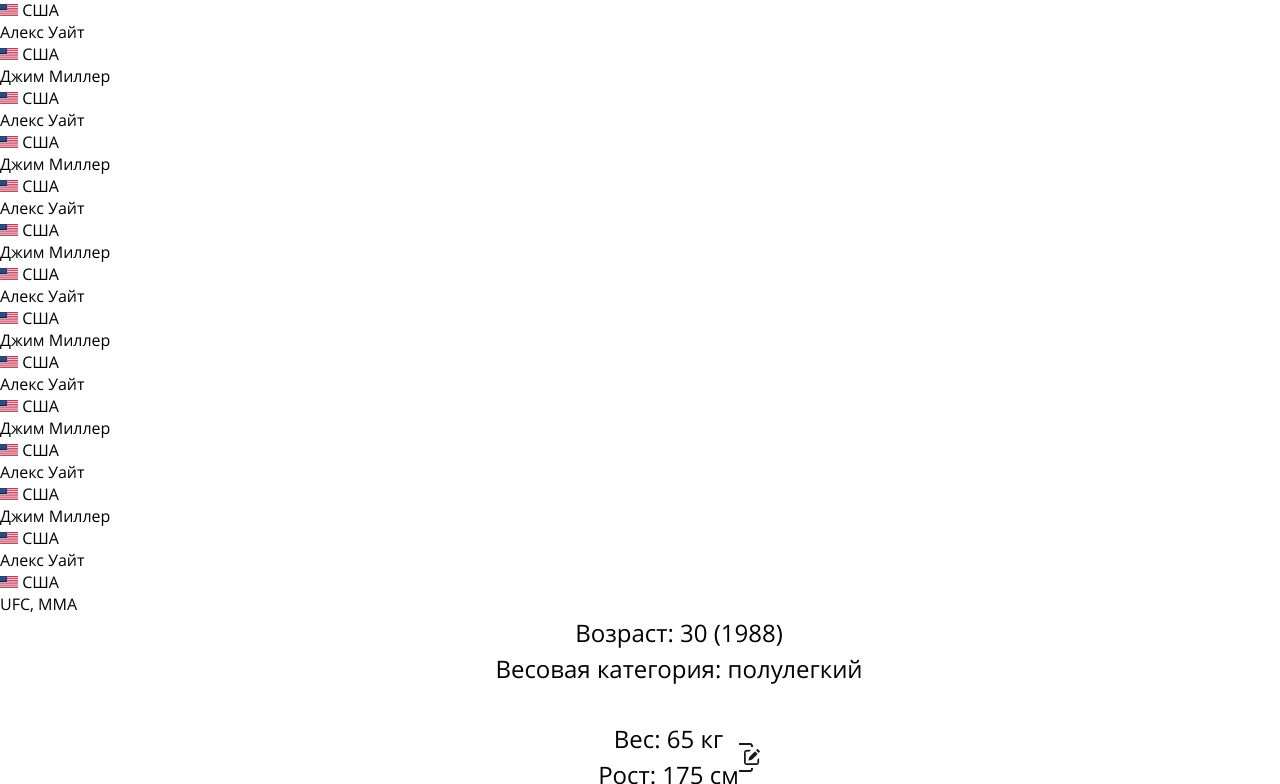
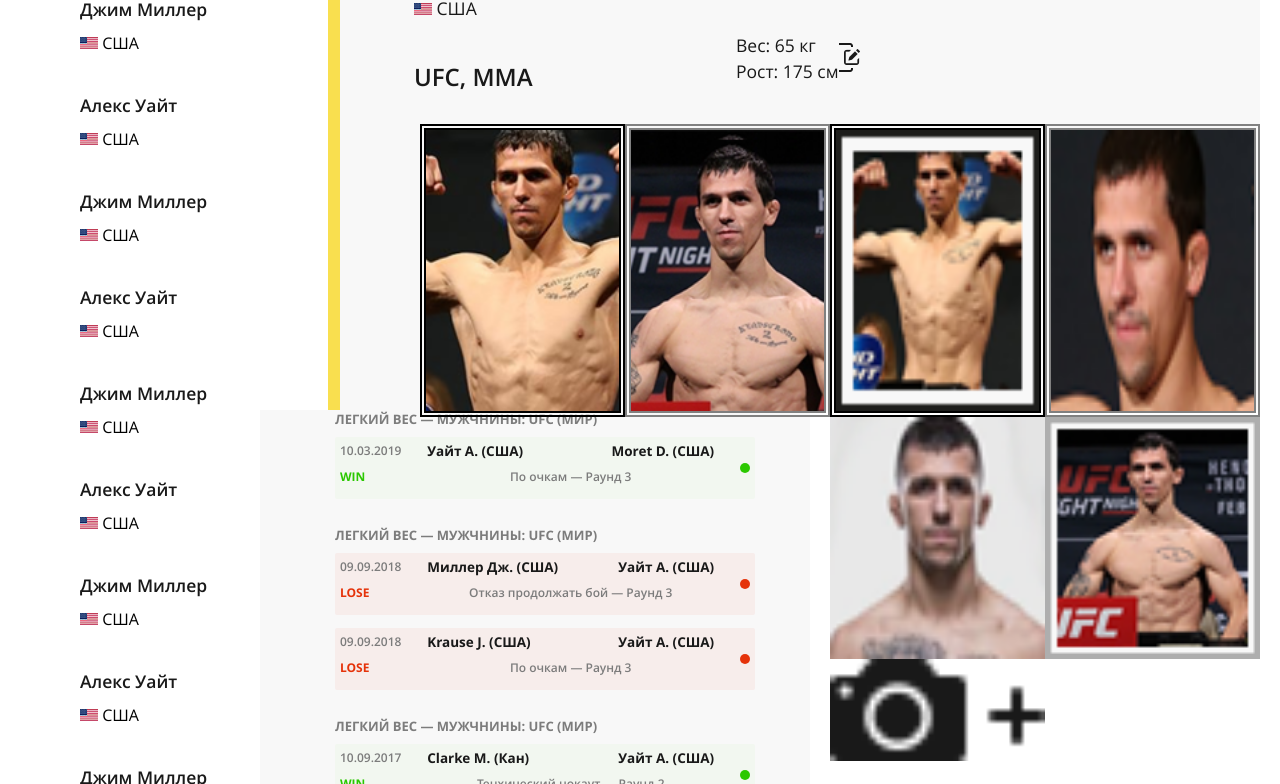
Before and after one commit to Straddik/training, a plain HTML site: page fighter.html in a window 1280 px wide. Shown: the part 201-985 px from the top of the page. Drawn offline with Linux system fonts and the light colour scheme.

Commit message:
Вторая страница начата

```diff
--- a/fighter.html
+++ b/fighter.html
@@ -10,7 +10,7 @@
 </head>
 
 <body>
-    <header>
+    <header class="header">
         <img class="header__logo" src="/src/icon/logo/logo.png" alt="Soul Scanner">
         <nav class="nav">
             <div class="nav__item">UFC</div>
@@ -24,124 +24,129 @@
 
         </nav>
     </header>
+    <section class="main">
         <div class="list-of-fighters">
             <div class="list-of-fighters__item">
-            <div class="list-of-fighters____name fighter-data__name">Алекс Уайт</div>
-            <div class="list-of-fighters____country fighter-data__name">
+                <div class="list-of-fighters__name fighter-data__name">Алекс Уайт</div>
+                <div class="list-of-fighters__country fighter-data__name">
                     <img src="/src/icon/flagUsa.png" alt="USA" class="country "> США
                 </div>
             </div>
             <div class="list-of-fighters__item">
-            <div class="list-of-fighters____name fighter-data__name">Джим Миллер</div>
-            <div class="list-of-fighters____country fighter-data__name">
+                <div class="list-of-fighters__name fighter-data__name">Джим Миллер</div>
+                <div class="list-of-fighters__country fighter-data__name">
                     <img src="/src/icon/flagUsa.png" alt="USA" class="country "> США
                 </div>
             </div>
             <div class="list-of-fighters__item">
-            <div class="list-of-fighters____name fighter-data__name">Алекс Уайт</div>
-            <div class="list-of-fighters____country fighter-data__name">
+                <div class="list-of-fighters__name fighter-data__name">Алекс Уайт</div>
+                <div class="list-of-fighters__country fighter-data__name">
                     <img src="/src/icon/flagUsa.png" alt="USA" class="country "> США
                 </div>
             </div>
             <div class="list-of-fighters__item">
-            <div class="list-of-fighters____name fighter-data__name">Джим Миллер</div>
-            <div class="list-of-fighters____country fighter-data__name">
+                <div class="list-of-fighters__name fighter-data__name">Джим Миллер</div>
+                <div class="list-of-fighters__country fighter-data__name">
                     <img src="/src/icon/flagUsa.png" alt="USA" class="country "> США
                 </div>
             </div>
             <div class="list-of-fighters__item">
-            <div class="list-of-fighters____name fighter-data__name">Алекс Уайт</div>
-            <div class="list-of-fighters____country fighter-data__name">
+                <div class="list-of-fighters__name fighter-data__name">Алекс Уайт</div>
+                <div class="list-of-fighters__country fighter-data__name">
                     <img src="/src/icon/flagUsa.png" alt="USA" class="country "> США
                 </div>
             </div>
             <div class="list-of-fighters__item">
-            <div class="list-of-fighters____name fighter-data__name">Джим Миллер</div>
-            <div class="list-of-fighters____country fighter-data__name">
+                <div class="list-of-fighters__name fighter-data__name">Джим Миллер</div>
+                <div class="list-of-fighters__country fighter-data__name">
                     <img src="/src/icon/flagUsa.png" alt="USA" class="country "> США
                 </div>
             </div>
             <div class="list-of-fighters__item">
-            <div class="list-of-fighters____name fighter-data__name">Алекс Уайт</div>
-            <div class="list-of-fighters____country fighter-data__name">
+                <div class="list-of-fighters__name fighter-data__name">Алекс Уайт</div>
+                <div class="list-of-fighters__country fighter-data__name">
                     <img src="/src/icon/flagUsa.png" alt="USA" class="country "> США
                 </div>
             </div>
             <div class="list-of-fighters__item">
-            <div class="list-of-fighters____name fighter-data__name">Джим Миллер</div>
-            <div class="list-of-fighters____country fighter-data__name">
+                <div class="list-of-fighters__name fighter-data__name">Джим Миллер</div>
+                <div class="list-of-fighters__country fighter-data__name">
                     <img src="/src/icon/flagUsa.png" alt="USA" class="country "> США
                 </div>
             </div>
             <div class="list-of-fighters__item">
-            <div class="list-of-fighters____name fighter-data__name">Алекс Уайт</div>
-            <div class="list-of-fighters____country fighter-data__name">
+                <div class="list-of-fighters__name fighter-data__name">Алекс Уайт</div>
+                <div class="list-of-fighters__country fighter-data__name">
                     <img src="/src/icon/flagUsa.png" alt="USA" class="country "> США
                 </div>
             </div>
             <div class="list-of-fighters__item">
-            <div class="list-of-fighters____name fighter-data__name">Джим Миллер</div>
-            <div class="list-of-fighters____country fighter-data__name">
+                <div class="list-of-fighters__name fighter-data__name">Джим Миллер</div>
+                <div class="list-of-fighters__country fighter-data__name">
                     <img src="/src/icon/flagUsa.png" alt="USA" class="country "> США
                 </div>
             </div>
             <div class="list-of-fighters__item list-of-fighters__item_choozen">
-            <div class="list-of-fighters____name fighter-data__name">Алекс Уайт</div>
-            <div class="list-of-fighters____country fighter-data__name">
+                <div class="list-of-fighters__name fighter-data__name">Алекс Уайт</div>
+                <div class="list-of-fighters__country fighter-data__name">
                     <img src="/src/icon/flagUsa.png" alt="USA" class="country "> США
                 </div>
             </div>
             <div class="list-of-fighters__item">
-            <div class="list-of-fighters____name fighter-data__name">Джим Миллер</div>
-            <div class="list-of-fighters____country fighter-data__name">
+                <div class="list-of-fighters__name fighter-data__name">Джим Миллер</div>
+                <div class="list-of-fighters__country fighter-data__name">
                     <img src="/src/icon/flagUsa.png" alt="USA" class="country "> США
                 </div>
             </div>
             <div class="list-of-fighters__item">
-            <div class="list-of-fighters____name fighter-data__name">Алекс Уайт</div>
-            <div class="list-of-fighters____country fighter-data__name">
+                <div class="list-of-fighters__name fighter-data__name">Алекс Уайт</div>
+                <div class="list-of-fighters__country fighter-data__name">
                     <img src="/src/icon/flagUsa.png" alt="USA" class="country "> США
                 </div>
             </div>
             <div class="list-of-fighters__item">
-            <div class="list-of-fighters____name fighter-data__name">Джим Миллер</div>
-            <div class="list-of-fighters____country fighter-data__name">
+                <div class="list-of-fighters__name fighter-data__name">Джим Миллер</div>
+                <div class="list-of-fighters__country fighter-data__name">
                     <img src="/src/icon/flagUsa.png" alt="USA" class="country "> США
                 </div>
             </div>
             <div class="list-of-fighters__item">
-            <div class="list-of-fighters____name fighter-data__name">Алекс Уайт</div>
-            <div class="list-of-fighters____country fighter-data__name">
+                <div class="list-of-fighters__name fighter-data__name">Алекс Уайт</div>
+                <div class="list-of-fighters__country fighter-data__name">
                     <img src="/src/icon/flagUsa.png" alt="USA" class="country "> США
                 </div>
             </div>
             <div class="list-of-fighters__item">
-            <div class="list-of-fighters____name fighter-data__name">Джим Миллер</div>
-            <div class="list-of-fighters____country fighter-data__name">
+                <div class="list-of-fighters__name fighter-data__name">Джим Миллер</div>
+                <div class="list-of-fighters__country fighter-data__name">
                     <img src="/src/icon/flagUsa.png" alt="USA" class="country "> США
                 </div>
             </div>
         </div>
         <div class="fighter-description">
-        <div class="fighter-description__item ">
-            <div class="fighter-description___name fighter-data__name">Алекс Уайт</div>
-            <div class="fighter-description___country fighter-data__name">
+            <div class="fighter-description__info">
+                <div class="fighter-description__items">
+                    <div class="fighter-description__item1 ">
+                        <div class="fighter-description__name fighter-data__name">Алекс Уайт</div>
+                        <div class="fighter-description__country fighter-data__name">
                             <img src="/src/icon/flagUsa.png" alt="USA" class="country "> США
                         </div>
                         <div class="fighter-description__participation">UFC, MMA</div>
                     </div>
-        <div class="fighter-description__item ">
+                    <div class="fighter-description__item2 ">
                         <div class="fighter-description__age fighter__age">Возраст: 30 (1988)</div>
                         <div class="fighter-description__category fighter__category">Весовая категория: полулегкий</div>
-            <div class="fighter-description__editor fighter__editor">
+                        <div class="fighter-description__editor fighter__editor ">
                             <div class="fighter-description__parametrs fighter__parametrs">
-                    <div class="fighter-description__weight fighter__weight">Вес: 65 кг </div>
-                    <div class="fighter-description__height fighter__height">Рост: 175 см</div>
+                                <div class="fighter__weight fighter-description__weight ">Вес: 65 кг </div>
+                                <div class="fighter__height fighter-description__height ">Рост: 175 см</div>
                             </div>
                             <img class=" fighter-description__edit fighter_edit" src="/src/icon/edit.png" alt="edit">
                             </img>
                         </div>
                     </div>
+                </div>
+
                 <div class="fighter-description__photos">
                     <img src="src/images/popup/fighter1_1.png" alt="fighter" class="fighter-description__photo">
                     <img src="src/images/popup/fighter1_2.png" alt="fighter" class="fighter-description__photo">
@@ -150,10 +155,11 @@
                         <img src="src/images/fighter/preview/fighter2.png" alt="" class="fighter-description__photo-preview">
                         <img src="src/images/fighter/preview/fighter3.png" alt="" class="fighter-description__photo-preview">
                         <img src="src/images/fighter/preview/fighter4.png" alt="" class="fighter-description__photo-preview">
-            </div>
                         <img src="/src/icon/icon_photo.png" alt="" class="add-photos">
                     </div>
 
+                </div>
+            </div>
 
             <div class="fights">
                 <div class="fights-block ">
@@ -300,6 +306,9 @@
             </div>
         </div>
 
+
+    </section>
+
     <footer class="footer">
         <img class="logo" src="/src/icon/logo/logo.png" alt="Soul Scanner">
         <img src="/src/icon/money/visa.png" alt="Visa" class="footer__money">
--- /dev/null
+++ b/src/sass/base/_fighter-description.scss
@@ -0,0 +1,82 @@
+.fighter-description {
+    &__info {
+        display: flex;
+        flex-direction: column;
+        position: relative;
+        width: 920px;
+        height: 508px;
+        background-color: #f8f8f8;
+        margin-left: 80px;
+        &:before {
+            position: absolute;
+            content: '';
+            width: 12px;
+            height: 100%;
+            left: -12px;
+            background-color: #f9df4f;
+            z-index: 3;
+        }
+    }
+    &__items {
+        display: flex;
+        margin-bottom: 31px;
+    }
+    &__item1 {
+        margin-top: 35px;
+        margin-left: 74px;
+    }
+    &__item2 {
+        margin-top: 43px;
+        margin-left: 54px;
+    }
+    &__name {
+        font-size: 36px;
+        line-height: 0.96;
+        color: #191919;
+        margin-bottom: 19px;
+    }
+    &__country {
+        font-size: 17.5px;
+        line-height: 1.97;
+        color: #191919;
+        margin-bottom: 35px;
+    }
+    &__participation {
+        font-size: 24px;
+        font-weight: 600;
+        color: #191919;
+    }
+    &__age,
+    &__category,
+    &__weight,
+    &__height {
+        font-size: 17.5px;
+        color: #191919;
+        text-align: left;
+    }
+    &__editor {
+        justify-content: flex-start;
+    }
+    &__photos {
+        margin-left: 80px;
+        display: flex;
+        img:nth-child(1) {
+            width: 205px;
+            height: 293px;
+            border: 6px double black
+        }
+        img:nth-child(2) {
+            width: 205px;
+            height: 293px;
+            border: 6px double gray
+        }
+    }
+    &__preview {
+        display: flex;
+        flex-wrap: wrap;
+        img {
+            width: 100%;
+            flex: 0 0 50%;
+        }
+    }
+}
--- a/src/sass/base/_fighters.scss
+++ b/src/sass/base/_fighters.scss
@@ -1,11 +1,14 @@
 .fighters {
+    position: relative;
     display: flex;
     justify-content: space-between;
-    align-items: center;
     width: 960px;
 }
 
 .draw {
+    position: absolute;
+    top: 10%;
+    right: -40%;
     width: 122px;
     height: 51px;
     border-radius: 5px;
@@ -33,6 +36,13 @@
     }
     &__photos {
         margin-left: 78px;
+    }
+    &__buttons {
+        position: relative;
+        display: flex;
+        flex-wrap: nowrap;
+        justify-content: center;
+        margin-left: 75px;
     }
     &__button {
         align-self: center;
@@ -93,9 +103,9 @@
     }
     &__editor {
         align-self: center;
+        align-items: center;
         display: flex;
         justify-content: center;
-        align-items: center;
         margin-left: 78px;
     }
     &__parametrs {
--- /dev/null
+++ b/src/sass/base/_list-of-fighters.scss
@@ -0,0 +1,29 @@
+.main {
+    margin-left: 55px;
+    display: flex;
+    justify-content: flex-start;
+    align-items: flex-start;
+}
+
+.list-of-fighters {
+    display: flex;
+    flex-direction: column;
+    justify-content: center;
+    align-items: flex-start;
+    &__item {
+        width: 205px;
+        height: 76px;
+        padding-left: 25px;
+        margin-bottom: 20px;
+        &:hover {
+            background-color: #f8f8f8;
+        }
+    }
+    &__name {
+        font-size: 17.5px;
+        font-weight: 600;
+        line-height: 1.37;
+        margin-bottom: 10px;
+        color: #191919;
+    }
+}
--- a/src/sass/style.scss
+++ b/src/sass/style.scss
@@ -13,3 +13,5 @@
 @import 'base/footer';
 @import 'base/popup-fighters';
 @import 'base/popup-types';
+@import 'base/list-of-fighters';
+@import 'base/fighter-description';
```
Also changed, not shown: index.html (+9 -6 lines), src/css/style.min.css, 1 other file. Lines whose indentation alone changed are shown as unchanged.
